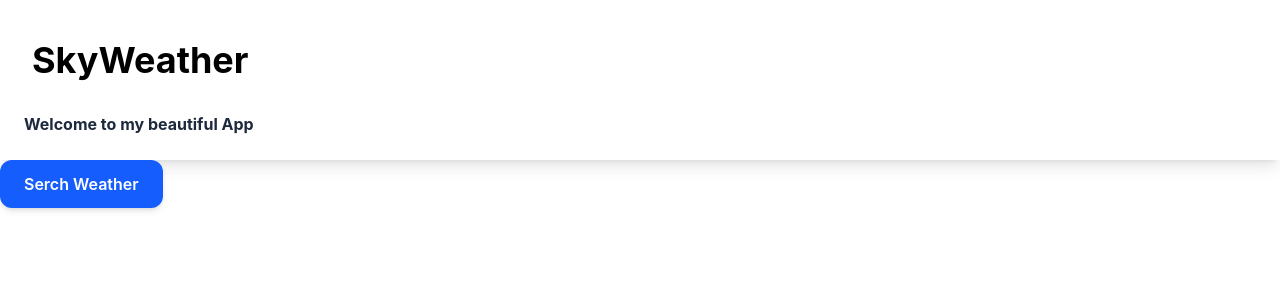
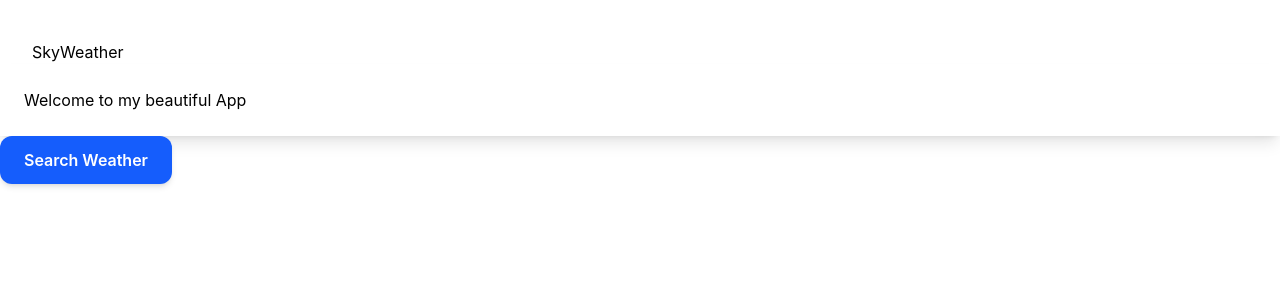
Before and after one commit to Happiness549/ReactTS-Weather-App, a React (Vite) app: page / in a window 1280 px wide. Shown: the top 300 px of the page. Built offline with nearby package versions, Linux system fonts and the light colour scheme.

Commit message:
Replaced children with explicit props in Button, Card and Container components

```diff
--- a/src/App.tsx
+++ b/src/App.tsx
@@ -10,16 +10,11 @@ function App() {
   return (
     <>
       <div className='min-h-screen  py-10'>
-        <Container>
-          <h1 className='text-4xl font-bold'>SkyWeather</h1>
+        <Container />
+        <Card />
+        <Button text={'Search Weather'}/>
 
-        </Container>
-        <Card>
-          <p className='mt-2 text-slate-500 font-bold text-slate-800'>Welcome to my beautiful App</p>
-        </Card>
-        <Button>
-          Serch Weather
-        </Button>
+
 
       </div>
     </>
--- a/src/components/ui/Button.tsx
+++ b/src/components/ui/Button.tsx
@@ -1,13 +1,14 @@
 import React, { type ReactNode } from 'react'
+import { Text } from '../Text/Text';
 
 interface ButtonProps{
-    children: ReactNode;
+    text: string
     onClick?: () => void;
     type?: "button" | "submit" | "reset";
     className?: string;
 }
 
-export const Button:React.FC<ButtonProps> = ({children, onClick, type,className}) => {
+export const Button:React.FC<ButtonProps> = ({text, onClick, type,className}) => {
   return (
     <div>
         <button
@@ -26,12 +27,10 @@ export const Button:React.FC<ButtonProps> = ({children, onClick, type,className}
             duration-300
             cursor-pointer
             `}
+        >
+            {text}
 
-        >
-            {children}
         </button>
-
-
     </div>
   )
 }
--- a/src/components/ui/Card.tsx
+++ b/src/components/ui/Card.tsx
@@ -1,14 +1,11 @@
 import React, { type ReactNode } from 'react'
 import { Text } from '../Text/Text'
 
-interface CardProps{
-    children: ReactNode;
-}
 
-export const Card:React.FC<CardProps> = ({children}) => {
+export const Card:React.FC = () => {
   return (
     <div className='rounded=3xl bg-white p-6 shadow-lg'>
-        {children}
+        <Text variant={'p'} className='mt-2 text-slate-500 font-bold text-slate-800'>Welcome to my beautiful App</Text>
 
 
     </div>
--- a/src/components/ui/Container.tsx
+++ b/src/components/ui/Container.tsx
@@ -1,14 +1,11 @@
 import React from 'react'
 import type { ReactNode } from 'react'
+import { Text } from '../Text/Text'
 
-interface ContainerProps{
-  children: ReactNode;
-}
-
-export const Container:React.FC<ContainerProps> = ({children}) => {
+export const Container:React.FC = () => {
   return (
     <div className='mx-auto w-full max-w-7x1 px-4 sm:px-6 lg:px-8'>
-      {children}
+      <Text variant={'h1'} className='text-4xl font-bold'>SkyWeather </Text>
 
       </div>
   )
```
